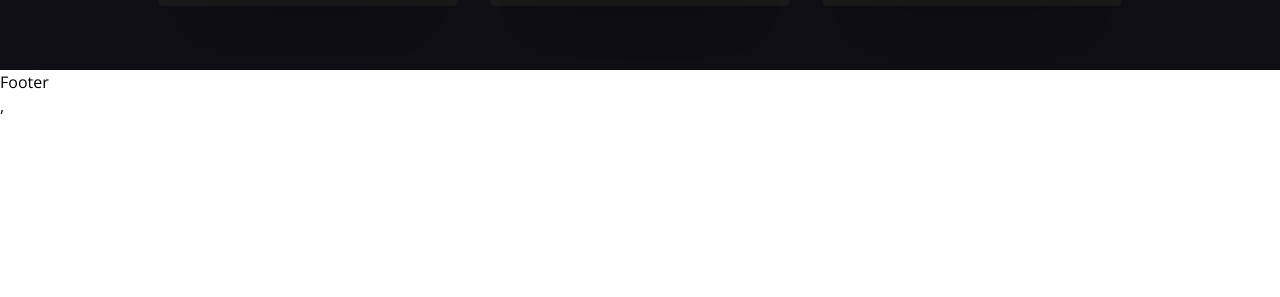
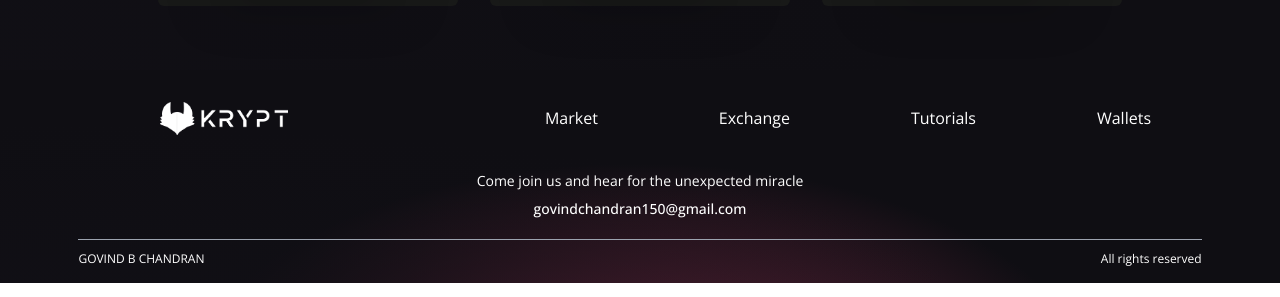
Before and after one commit to chandran-jr/Krypt, a React (Vite) app in the folder client/: page / in a window 1280 px wide. Shown: the part 2183-2480 px from the top of the page. Before the commit the page ends 2301 px from the top, so only its background shows below. Built offline with nearby package versions, Linux system fonts and the light colour scheme.

Commit message:
Add files via upload

```diff
--- a/client/src/components/Footer.jsx
+++ b/client/src/components/Footer.jsx
@@ -1,7 +1,33 @@
-const Footer = () => {
-    return (
-        <h1>Footer</h1>
-    );
-}
+import React from "react";
+
+import logo from "../../images/logo.png";
+
+const Footer = () => (
+  <div className="w-full flex md:justify-center justify-between items-center flex-col p-4 gradient-bg-footer">
+    <div className="w-full flex sm:flex-row flex-col justify-between items-center my-4">
+      <div className="flex flex-[0.5] justify-center items-center">
+        <img src={logo} alt="logo" className="w-32" />
+      </div>
+      <div className="flex flex-1 justify-evenly items-center flex-wrap sm:mt-0 mt-5 w-full">
+        <p className="text-white text-base text-center mx-2 cursor-pointer">Market</p>
+        <p className="text-white text-base text-center mx-2 cursor-pointer">Exchange</p>
+        <p className="text-white text-base text-center mx-2 cursor-pointer">Tutorials</p>
+        <p className="text-white text-base text-center mx-2 cursor-pointer">Wallets</p>
+      </div>
+    </div>
+
+    <div className="flex justify-center items-center flex-col mt-5">
+      <p className="text-white text-sm text-center">Come join us and hear for the unexpected miracle</p>
+      <p className="text-white text-sm text-center font-medium mt-2">govindchandran150@gmail.com</p>
+    </div>
+
+    <div className="sm:w-[90%] w-full h-[0.25px] bg-gray-400 mt-5 " />
+
+    <div className="sm:w-[90%] w-full flex justify-between items-center mt-3">
+      <p className="text-white text-left text-xs">GOVIND B CHANDRAN</p>
+      <p className="text-white text-right text-xs">All rights reserved</p>
+    </div>
+  </div>
+);
 
 export default Footer;
--- a/client/src/components/index.js
+++ b/client/src/components/index.js
@@ -1,6 +1,6 @@
 export { default as Loader } from './Loader';
+export {default as Navbar} from './Navbar';
 export {default as Footer} from './Footer';
-export {default as Navbar} from './Navbar';
 export {default as Services} from './Services';
 export {default as Transactions} from './Transactions';
 export {default as Welcome} from './Welcome';
```
